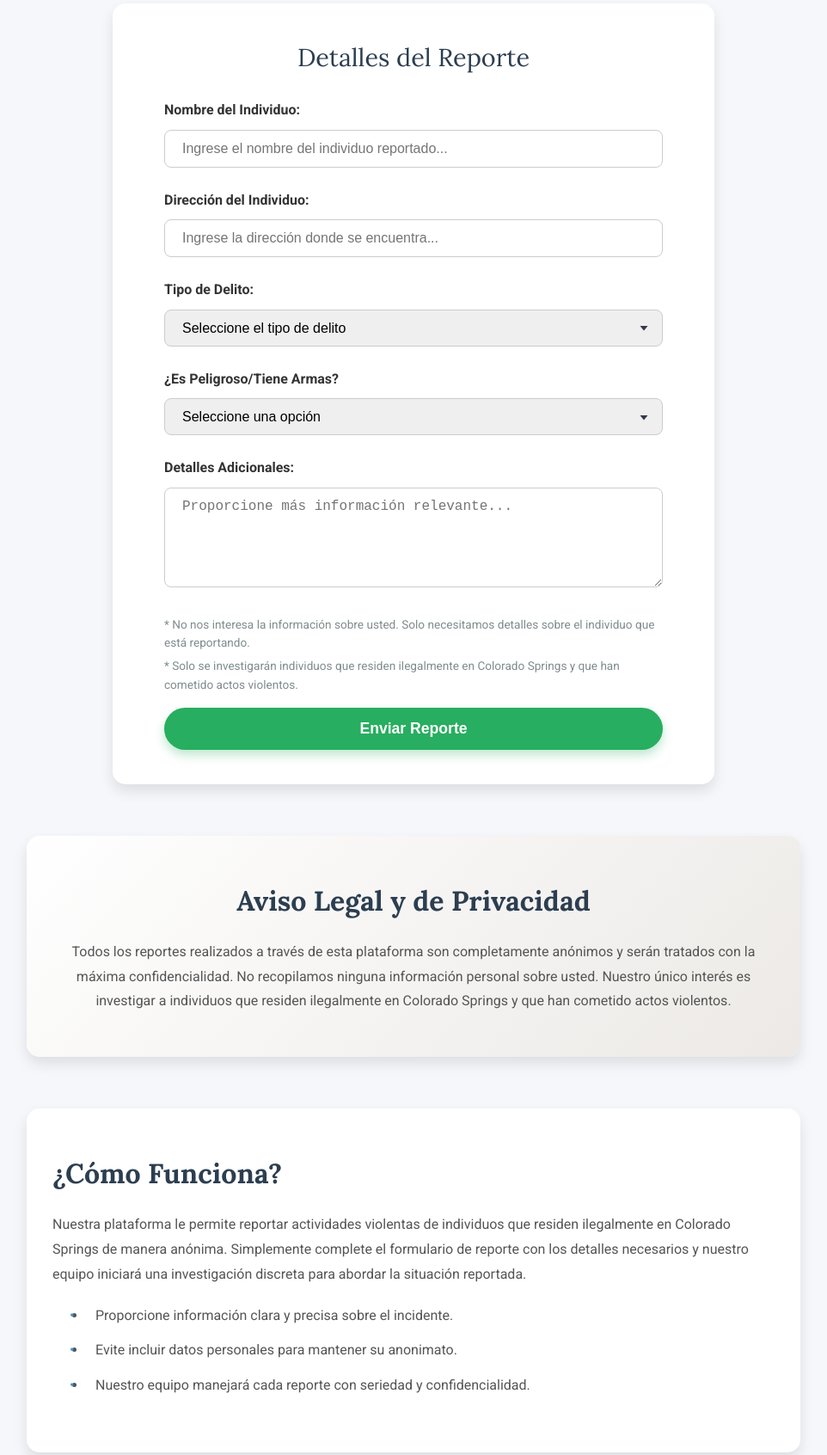
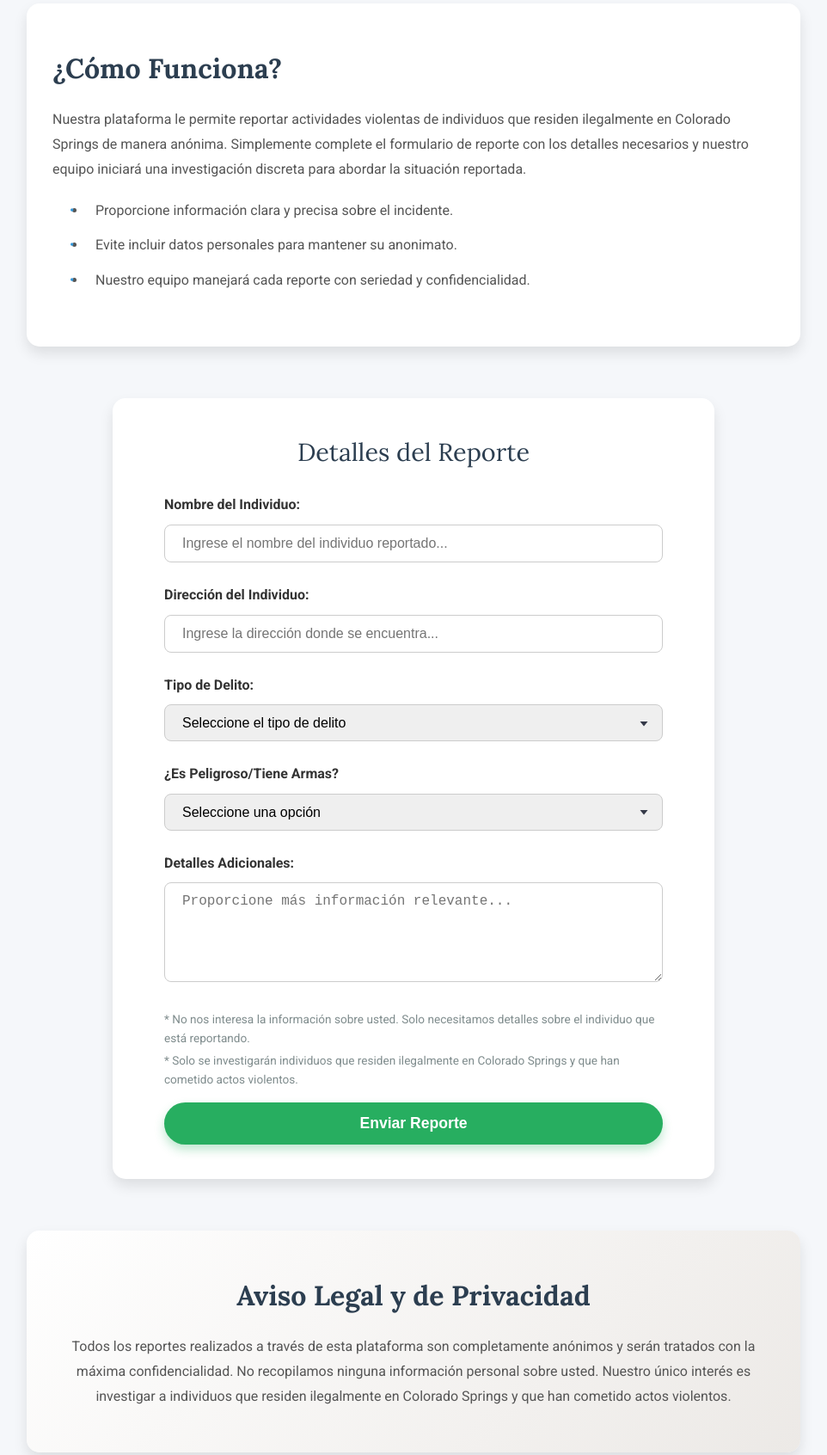
Before and after one commit to ethanvaldez986/delito.ilegales, a plain HTML site: page index.html in a window 1280 px wide. Shown: the part 956-2648 px from the top of the page at 86% size, without its empty margins (159-1121 px from the left). Drawn offline with Linux system fonts and the light colour scheme.

Commit message:
Update index.html
this might break a fixed page

```diff
--- a/index.html
+++ b/index.html
@@ -195,6 +195,64 @@
       align-items: center;
     }
 
+    /* SECTION ANIMATIONS */
+    @keyframes slideUp {
+      from {
+        opacity: 0;
+        transform: translateY(30px);
+      }
+      to {
+        opacity: 1;
+        transform: translateY(0);
+      }
+    }
+
+    /* INFO SECTION - MOVED ABOVE REPORT FORM SECTION */
+    .info-section {
+      background-color: var(--light-color);
+      padding: 50px 30px;
+      width: 100%;
+      max-width: 900px;
+      border-radius: 15px;
+      box-shadow: 0 8px 16px rgba(0, 0, 0, 0.1);
+      margin-bottom: 60px;
+      transform: translateY(30px);
+      opacity: 0;
+      animation: slideUp 1s forwards;
+    }
+    .info-content {
+      text-align: left;
+    }
+    .info-title {
+      font-family: var(--font-secondary);
+      font-size: 2rem;
+      color: var(--primary-color);
+      margin-bottom: 20px;
+    }
+    .info-text {
+      font-size: 1rem;
+      color: #555555;
+      margin-bottom: 20px;
+      line-height: 1.8;
+    }
+    .info-list {
+      list-style-type: disc;
+      padding-left: 40px;
+    }
+    .info-list li {
+      margin-bottom: 15px;
+      font-size: 1rem;
+      color: #555555;
+      position: relative;
+      padding-left: 10px;
+    }
+    .info-list li::before {
+      content: "•";
+      position: absolute;
+      left: -20px;
+      color: var(--secondary-color);
+    }
+
     /* REPORT FORM SECTION */
     .report-form-section {
       background-color: var(--light-color);
@@ -206,7 +264,7 @@
       margin-bottom: 60px;
       transform: translateY(30px);
       opacity: 0;
-      animation: slideUp 1s forwards;
+      animation: slideUp 1.2s forwards;
     }
     .anonymous-report-form {
       width: 100%;
@@ -294,7 +352,7 @@
       margin-bottom: 60px;
       transform: translateY(30px);
       opacity: 0;
-      animation: slideUp 1.2s forwards;
+      animation: slideUp 1.3s forwards;
     }
     .disclaimer-content {
       text-align: center;
@@ -311,52 +369,6 @@
       line-height: 1.8;
     }
 
-    /* INFO SECTION */
-    .info-section {
-      background-color: var(--light-color);
-      padding: 50px 30px;
-      width: 100%;
-      max-width: 900px;
-      border-radius: 15px;
-      box-shadow: 0 8px 16px rgba(0, 0, 0, 0.1);
-      margin-bottom: 60px;
-      transform: translateY(30px);
-      opacity: 0;
-      animation: slideUp 1.4s forwards;
-    }
-    .info-content {
-      text-align: left;
-    }
-    .info-title {
-      font-family: var(--font-secondary);
-      font-size: 2rem;
-      color: var(--primary-color);
-      margin-bottom: 20px;
-    }
-    .info-text {
-      font-size: 1rem;
-      color: #555555;
-      margin-bottom: 20px;
-      line-height: 1.8;
-    }
-    .info-list {
-      list-style-type: disc;
-      padding-left: 40px;
-    }
-    .info-list li {
-      margin-bottom: 15px;
-      font-size: 1rem;
-      color: #555555;
-      position: relative;
-      padding-left: 10px;
-    }
-    .info-list li::before {
-      content: "•";
-      position: absolute;
-      left: -20px;
-      color: var(--secondary-color);
-    }
-
     /* RESOURCES SECTION */
     .resources-section {
       background: linear-gradient(135deg, #ece9e6, #ffffff);
@@ -368,7 +380,7 @@
       margin-bottom: 60px;
       transform: translateY(30px);
       opacity: 0;
-      animation: slideUp 1.6s forwards;
+      animation: slideUp 1.4s forwards;
     }
     .resources-content {
       text-align: left;
@@ -416,7 +428,7 @@
       font-size: 0.9rem;
     }
 
-    /* ANIMATIONS */
+    /* SIMPLE FADE-IN ANIMATIONS */
     @keyframes fadeInDown {
       from {
         opacity: 0;
@@ -437,25 +449,15 @@
         transform: translateY(0);
       }
     }
-    @keyframes slideUp {
-      from {
-        opacity: 0;
-        transform: translateY(30px);
-      }
-      to {
-        opacity: 1;
-        transform: translateY(0);
-      }
-    }
 
     /* RESPONSIVE */
     @media (max-width: 1200px) {
       .navbar-container {
         padding: 15px 30px;
       }
+      .info-section,
       .report-form-section,
       .disclaimer-section,
-      .info-section,
       .resources-section {
         padding: 40px 20px;
       }
@@ -509,8 +511,8 @@
     body.dark-mode .navbar-link:hover {
       color: var(--accent-color);
     }
+    body.dark-mode .info-section,
     body.dark-mode .disclaimer-section,
-    body.dark-mode .info-section,
     body.dark-mode .resources-section,
     body.dark-mode .report-form-section {
       background-color: #34495e;
@@ -529,20 +531,11 @@
     body.dark-mode .form-submit-button:hover {
       background-color: #1e8449;
     }
-    body.dark-mode .disclaimer-section {
-      background: linear-gradient(135deg, #34495e, #2c3e50);
-    }
     body.dark-mode .info-section {
       background-color: #2c3e50;
     }
     body.dark-mode .resources-section {
       background: linear-gradient(135deg, #2c3e50, #34495e);
-    }
-    body.dark-mode .resources-link {
-      color: var(--secondary-color);
-    }
-    body.dark-mode .resources-link:hover {
-      color: #1e8449;
     }
     .dark-mode-toggle {
       background: none;
@@ -581,12 +574,30 @@
     <div class="hero-content">
       <h1 class="hero-title" id="hero-title">Reporta Anónimamente</h1>
       <p class="hero-subtitle" id="hero-subtitle">Tu seguridad y privacidad son nuestra prioridad.</p>
-      <a href="#report" class="hero-button" id="hero-button">Comienza Ahora</a>
+      <!-- ADD 'navbar-link' CLASS TO MAKE SMOOTH SCROLL WORK VIA THE SCROLL MANAGER -->
+      <a href="#report" class="hero-button navbar-link" id="hero-button">Comienza Ahora</a>
     </div>
   </section>
 
   <!-- MAIN -->
   <main class="main-container">
+    <!-- MOVED INFO SECTION ABOVE THE REPORT SECTION -->
+    <section id="info" class="info-section">
+      <div class="info-content">
+        <h2 class="info-title" id="info-title">¿Cómo Funciona?</h2>
+        <p class="info-text" id="info-text">
+          Nuestra plataforma le permite reportar actividades violentas de individuos que residen ilegalmente en
+          Colorado Springs de manera anónima. Simplemente complete el formulario de reporte con los detalles
+          necesarios y nuestro equipo iniciará una investigación discreta para abordar la situación reportada.
+        </p>
+        <ul class="info-list" id="info-list">
+          <li>Proporcione información clara y precisa sobre el incidente.</li>
+          <li>Evite incluir datos personales para mantener su anonimato.</li>
+          <li>Nuestro equipo manejará cada reporte con seriedad y confidencialidad.</li>
+        </ul>
+      </div>
+    </section>
+
     <!-- REPORT FORM SECTION -->
     <section id="report" class="report-form-section">
       <form
@@ -693,23 +704,6 @@
       </div>
     </section>
 
-    <!-- INFO SECTION -->
-    <section id="info" class="info-section">
-      <div class="info-content">
-        <h2 class="info-title" id="info-title">¿Cómo Funciona?</h2>
-        <p class="info-text" id="info-text">
-          Nuestra plataforma le permite reportar actividades violentas de individuos que residen ilegalmente en
-          Colorado Springs de manera anónima. Simplemente complete el formulario de reporte con los detalles
-          necesarios y nuestro equipo iniciará una investigación discreta para abordar la situación reportada.
-        </p>
-        <ul class="info-list" id="info-list">
-          <li>Proporcione información clara y precisa sobre el incidente.</li>
-          <li>Evite incluir datos personales para mantener su anonimato.</li>
-          <li>Nuestro equipo manejará cada reporte con seriedad y confidencialidad.</li>
-        </ul>
-      </div>
-    </section>
-
     <!-- RESOURCES SECTION -->
     <section id="resources" class="resources-section">
       <div class="resources-content">
@@ -802,7 +796,7 @@
 
           // Disclaimer
           disclaimerTitle: document.getElementById("disclaimer-title"),
-          disclaimerContent: document.querySelector(".disclaimer-text"), // same ID used, so query
+          disclaimerContent: document.querySelector(".disclaimer-text"),
 
           // Info
           infoTitle: document.getElementById("info-title"),
@@ -1071,14 +1065,11 @@
         // NAVBAR LINKS
         this.domRefs.navbarLinks.forEach((link) => {
           const text = link.textContent.trim();
-          // We compare Spanish text to see if we can swap it
+
+          // For a real solution, we would check current language & text,
+          // but for simplicity we just replace with the correct translation:
           if (["Reporte", "Report"].includes(text)) {
             link.textContent = lang === "es" ? t.navbarLinks.Reporte : t.navbarLinks.Reporte;
-            if (lang === "en") link.textContent = t.navbarLinks.Reporte;
-            if (lang === "es") link.textContent = t.navbarLinks.Reporte;
-            // In actual usage, we'd do a check to see if text is in Spanish or English,
-            // but for brevity, we just force the new language text
-            link.textContent = t.navbarLinks.Reporte;
             if (lang === "en") link.textContent = t.navbarLinks.Reporte;
           }
           if (["Aviso", "Notice"].includes(text)) {
@@ -1160,8 +1151,6 @@
 
     const scrollManager = new ScrollManager();
     scrollManager.init();
-
-    // Optional: Dark mode toggling could be added here if desired
   </script>
 </body>
 </html>
```
